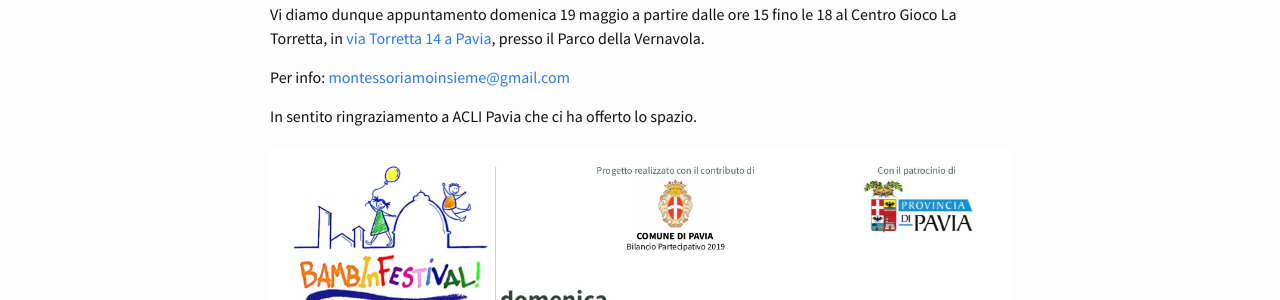
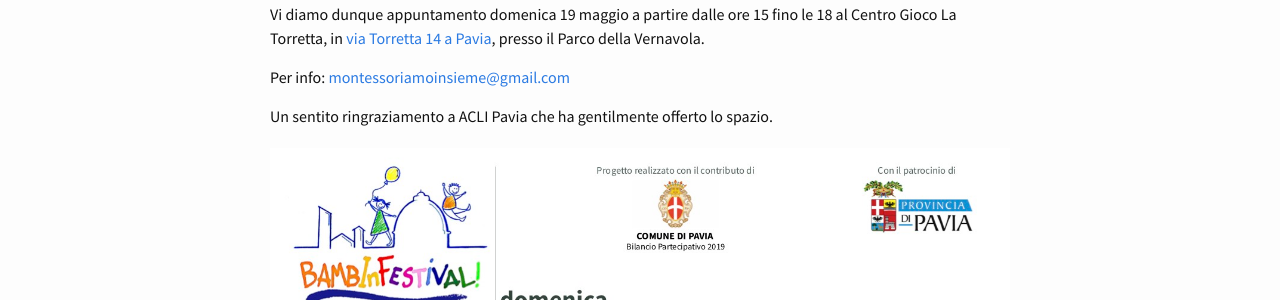
Before and after one commit to montessori-attiva-pavia/montessori-attiva-pavia.github.io, a Jekyll site: the page built from _posts/2019-05-09-bambinfestival-2019.markdown, in a window 1280 px wide. Shown: the part 366-666 px from the top of the page. Built offline with Jekyll 4.4.1, drawn with Linux system fonts in a browser that asks for light colours; comment, search, counter and statistics services are not loaded.

Commit message:
correzione errore

```diff
--- a/_posts/2019-05-09-bambinfestival-2019.markdown
+++ b/_posts/2019-05-09-bambinfestival-2019.markdown
@@ -15,6 +15,6 @@ Vi diamo dunque appuntamento domenica 19 maggio a partire dalle ore 15 fino le 1
 
 Per info: [montessoriamoinsieme@gmail.com](mailto:montessoriamoinsieme@gmail.com)
 
-In sentito ringraziamento a ACLI Pavia che ci ha offerto lo spazio.
+Un sentito ringraziamento a ACLI Pavia che ha gentilmente offerto lo spazio.
 
 {% include image.html img="/assets/img/2019-05-09/bambinfestival_2019_map.jpg" title="locandina" caption="Locandina" url="/assets/img/2019-05-09/bambinfestival_2019_map.pdf" %}
```
